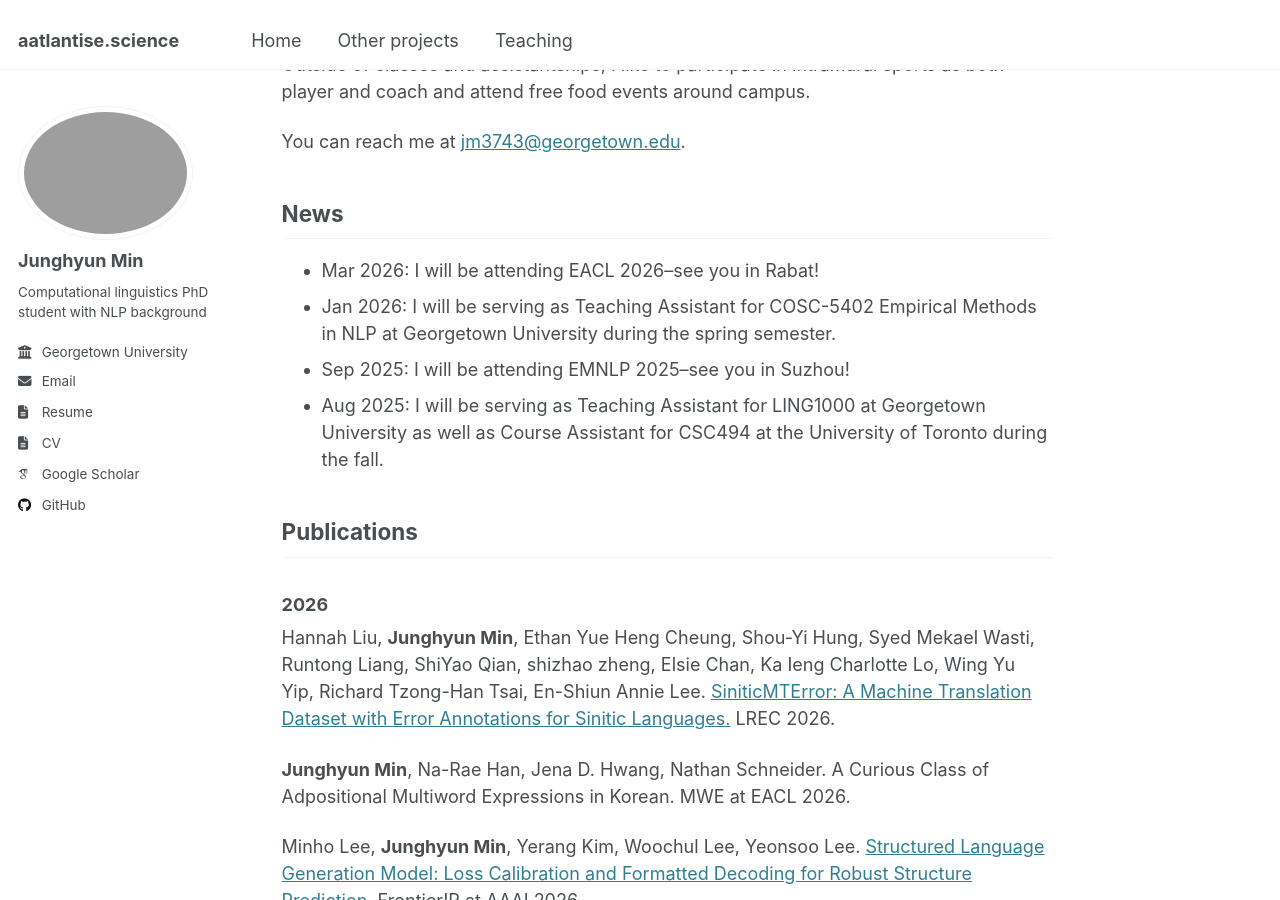
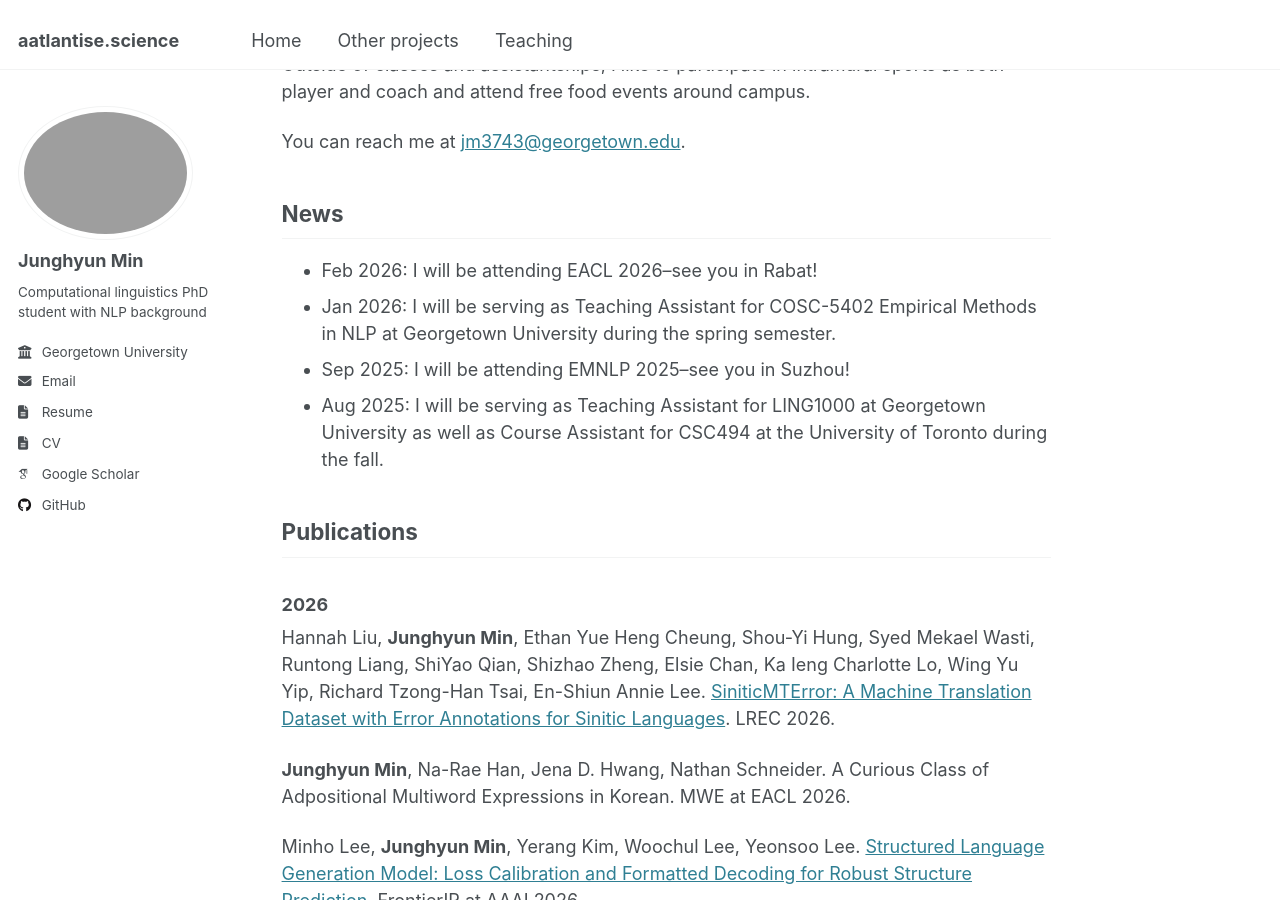
Before and after one commit to Aatlantise/aatlantise.github.io, a Jekyll site: the page built from _pages/about.md, in a window 1280 px wide and 900 px high, scrolled down 368 px. Built offline with Jekyll 4.4.1, drawn with Linux system fonts in a browser that asks for light colours; some web fonts are replaced.

```diff
--- a/_pages/about.md
+++ b/_pages/about.md
@@ -23,7 +23,7 @@ You can reach me at [jm3743@georgetown.edu](mailto:jm3743@georgetown.edu).
 
 ## News
 
-* Mar 2026: I will be attending EACL 2026--see you in Rabat!
+* Feb 2026: I will be attending EACL 2026--see you in Rabat!
 * Jan 2026: I will be serving as Teaching Assistant for COSC-5402 Empirical Methods in NLP at Georgetown University during the spring semester.
 * Sep 2025: I will be attending EMNLP 2025--see you in Suzhou!
 * Aug 2025: I will be serving as Teaching Assistant for LING1000 at Georgetown University
@@ -31,8 +31,8 @@ as well as Course Assistant for CSC494 at the University of Toronto during the f
 
 ## Publications
 ### 2026
-Hannah Liu, **Junghyun Min**, Ethan Yue Heng Cheung, Shou-Yi Hung, Syed Mekael Wasti, Runtong Liang, ShiYao Qian, shizhao zheng, Elsie Chan, Ka Ieng Charlotte Lo, Wing Yu Yip, Richard Tzong-Han Tsai, En-Shiun Annie Lee.
-[SiniticMTError: A Machine Translation Dataset with Error Annotations for Sinitic Languages.](https://arxiv.org/abs/2509.20557v1)
+Hannah Liu, **Junghyun Min**, Ethan Yue Heng Cheung, Shou-Yi Hung, Syed Mekael Wasti, Runtong Liang, ShiYao Qian, Shizhao Zheng, Elsie Chan, Ka Ieng Charlotte Lo, Wing Yu Yip, Richard Tzong-Han Tsai, En-Shiun Annie Lee.
+[SiniticMTError: A Machine Translation Dataset with Error Annotations for Sinitic Languages](https://arxiv.org/abs/2509.20557v1).
 LREC 2026.
 
 **Junghyun Min**, Na-Rae Han, Jena D. Hwang, Nathan Schneider.
```
Also changed, not shown: 3 other files.
